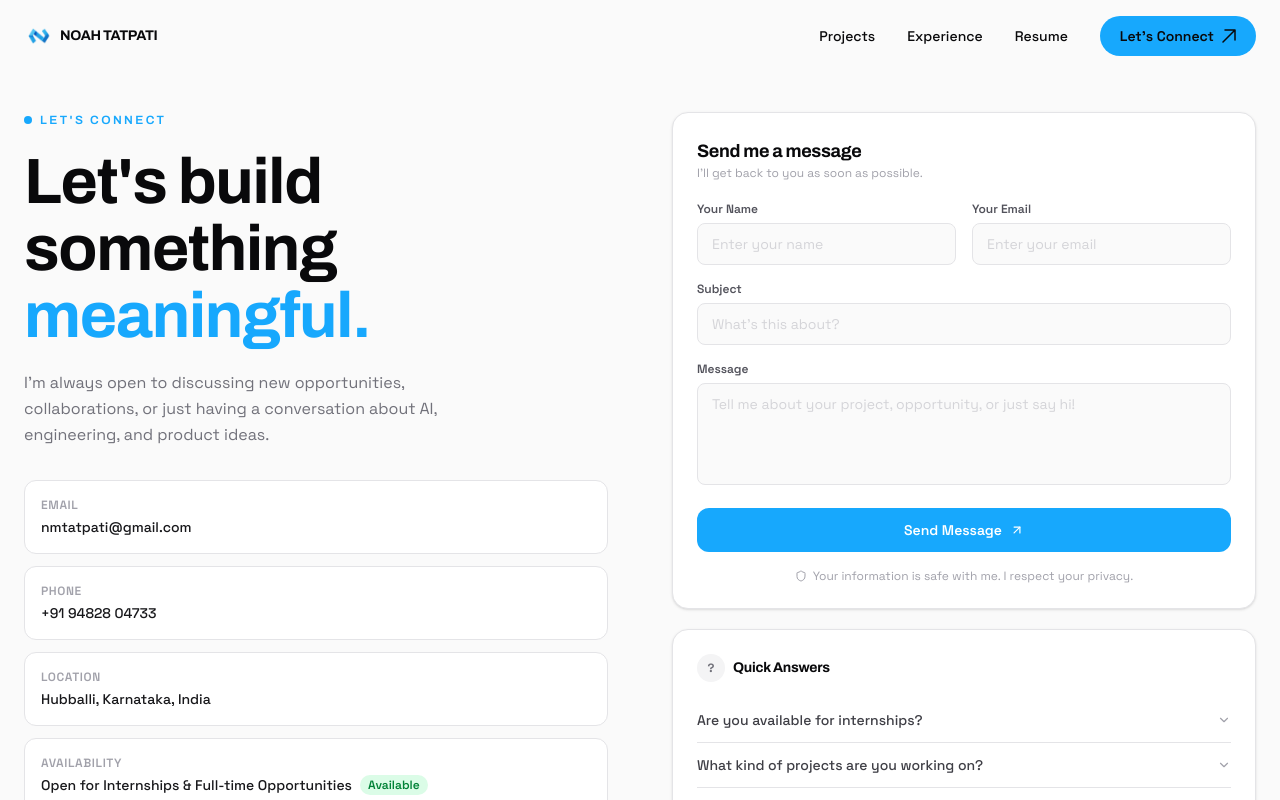
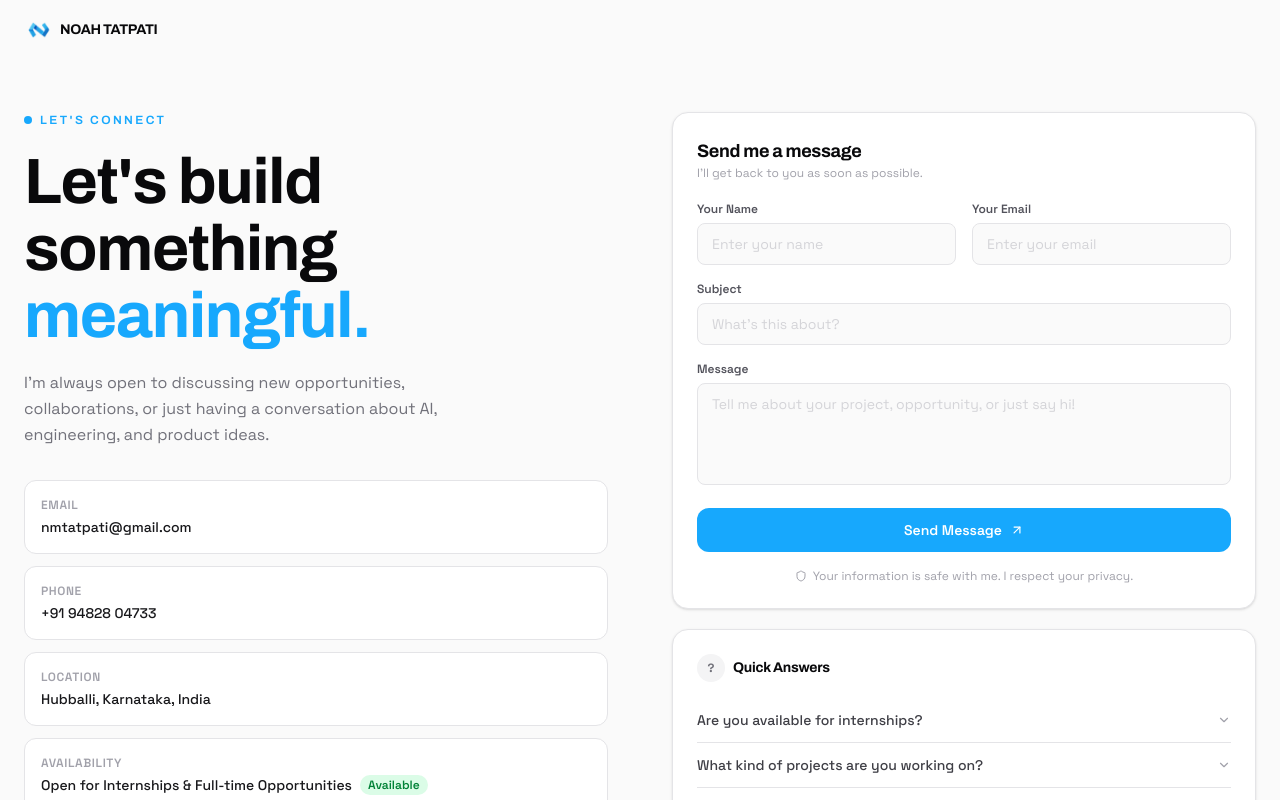
Before and after one commit to Noahtatpati/noah-portfolio, a Next.js app: page /connect in a window 1280 px wide. Shown: the top 800 px of the page. Built offline with nearby package versions, Linux system fonts and the light colour scheme.

Commit message:
feat: hide nav links on connect page

```diff
--- a/src/components/Header.tsx
+++ b/src/components/Header.tsx
@@ -2,11 +2,14 @@
 
 import { motion, AnimatePresence } from 'framer-motion';
 import Image from 'next/image';
+import { usePathname } from 'next/navigation';
 import { useEffect, useState } from 'react';
 
 export function Header() {
   const [scrolled, setScrolled] = useState(false);
   const [mobileOpen, setMobileOpen] = useState(false);
+  const pathname = usePathname();
+  const isConnect = pathname === '/connect';
 
   useEffect(() => {
     const onScroll = () => setScrolled(window.scrollY > 20);
@@ -48,6 +51,8 @@ export function Header() {
               Noah Tatpati
             </span>
           </a>
+          {!isConnect && (
+            <>
               <nav className="hidden md:flex items-center gap-8">
                 {navLinks.map((link) => (
                   <a key={link.label} href={link.href} {...(link.external ? { target: '_blank', rel: 'noreferrer' } : {})} className="text-sm font-medium text-base-500 hover:text-base-950 transition-colors duration-200">
@@ -85,6 +90,8 @@ export function Header() {
                   transition={{ duration: 0.2 }}
                 />
               </button>
+            </>
+          )}
         </div>
       </motion.header>
 
```
Lines whose indentation alone changed are shown as unchanged.
